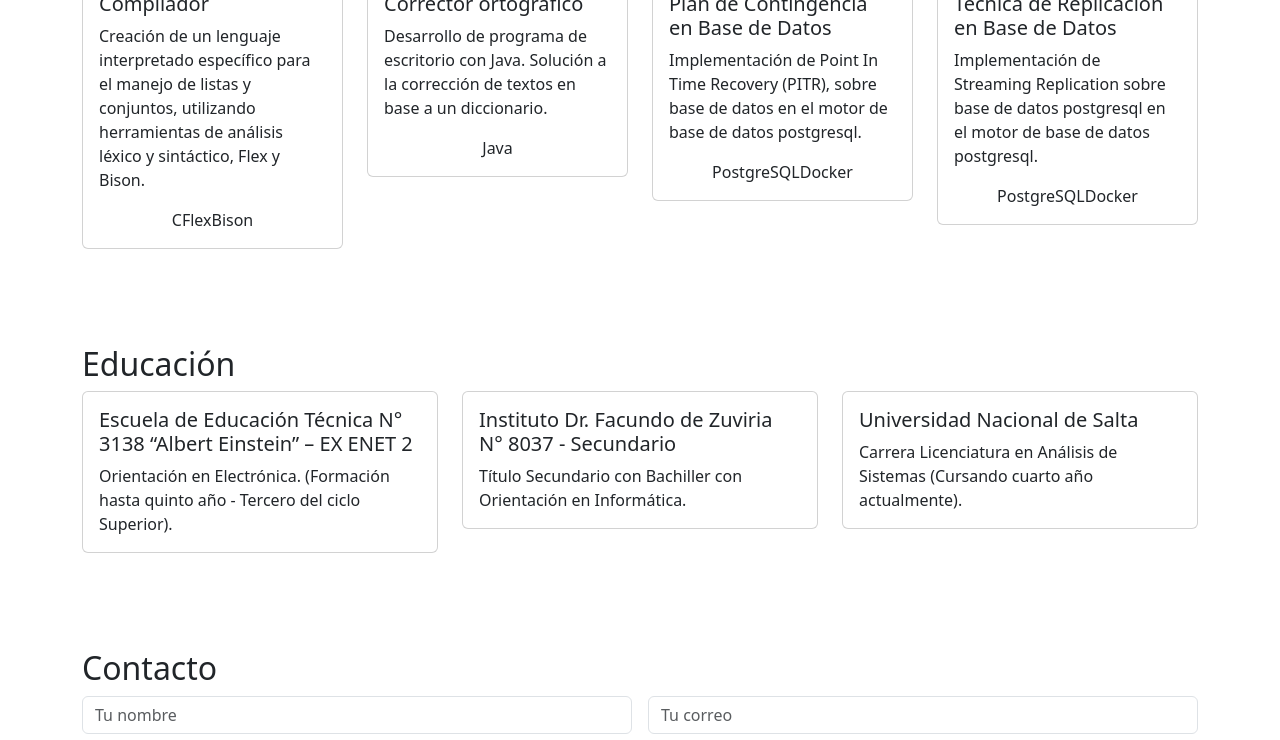
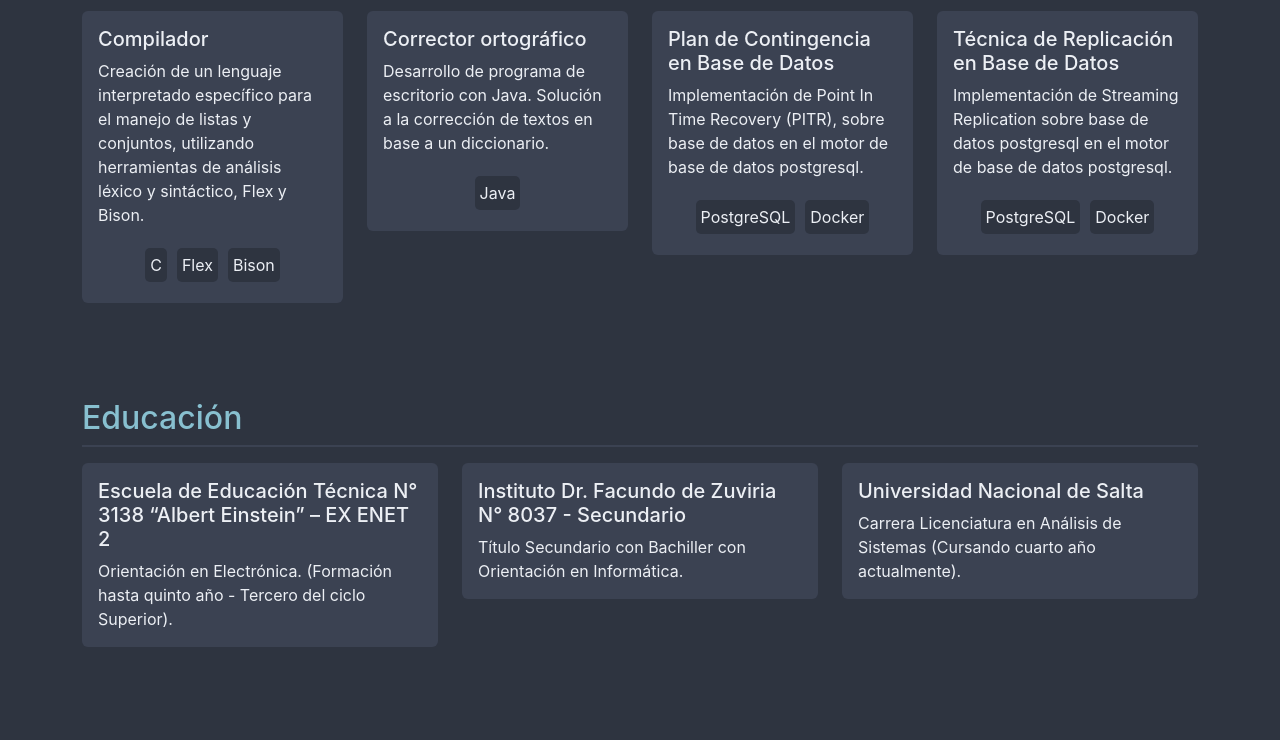
Before and after one commit to Facu-Liendro/PortFolio, a plain HTML site: page index.html.html in a window 1280 px wide. Shown: the part 406-1146 px from the top of the page. Drawn offline with nearby package versions, Linux system fonts and the light colour scheme.

Commit message:
Update index.html.html

```diff
--- a/index.html.html
+++ b/index.html.html
@@ -6,7 +6,7 @@
   <title>Portfolio - Facundo Liendro</title>
 
   <link href="https://cdn.jsdelivr.net/npm/bootstrap@5.3.3/dist/css/bootstrap.min.css" rel="stylesheet">
-  <link rel="stylesheet" href="styles_boots.css">
+  <link rel="stylesheet" href="styles.css">
 
 </head>
 
```
